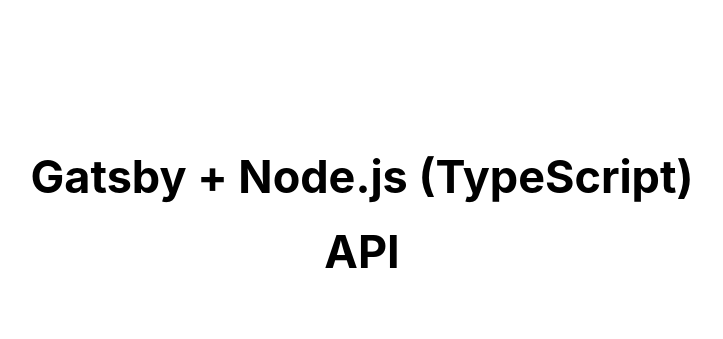
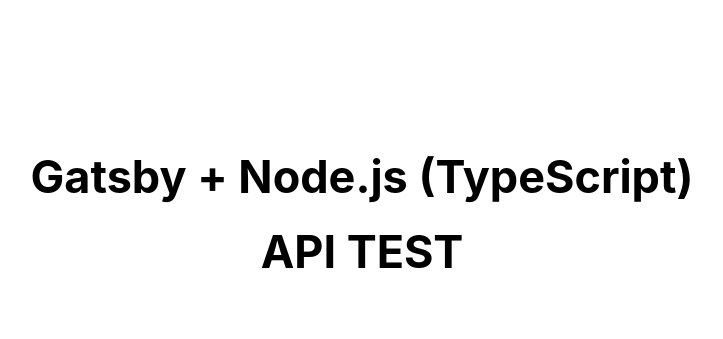
Before and after one commit to Jeymisson/vercel-gatsby-init, a Gatsby site: page / in a window 1280 px wide. Shown: the top 339 px of the page, without its empty margins (278-1001 px from the left). Built offline with nearby package versions, Linux system fonts and the light colour scheme; Gatsby itself is replaced by a stand-in of ours; no server answers.

Commit message:
Change h1

```diff
--- a/src/pages/index.js
+++ b/src/pages/index.js
@@ -17,7 +17,7 @@ function Index() {
       <Helmet>
         <title>Gatsby + Node.js (TypeScript) API</title>
       </Helmet>
-      <h1>Gatsby + Node.js (TypeScript) API</h1>
+      <h1>Gatsby + Node.js (TypeScript) API TEST</h1>
       <h2>
         Deployed with{' '}
         <a
```
